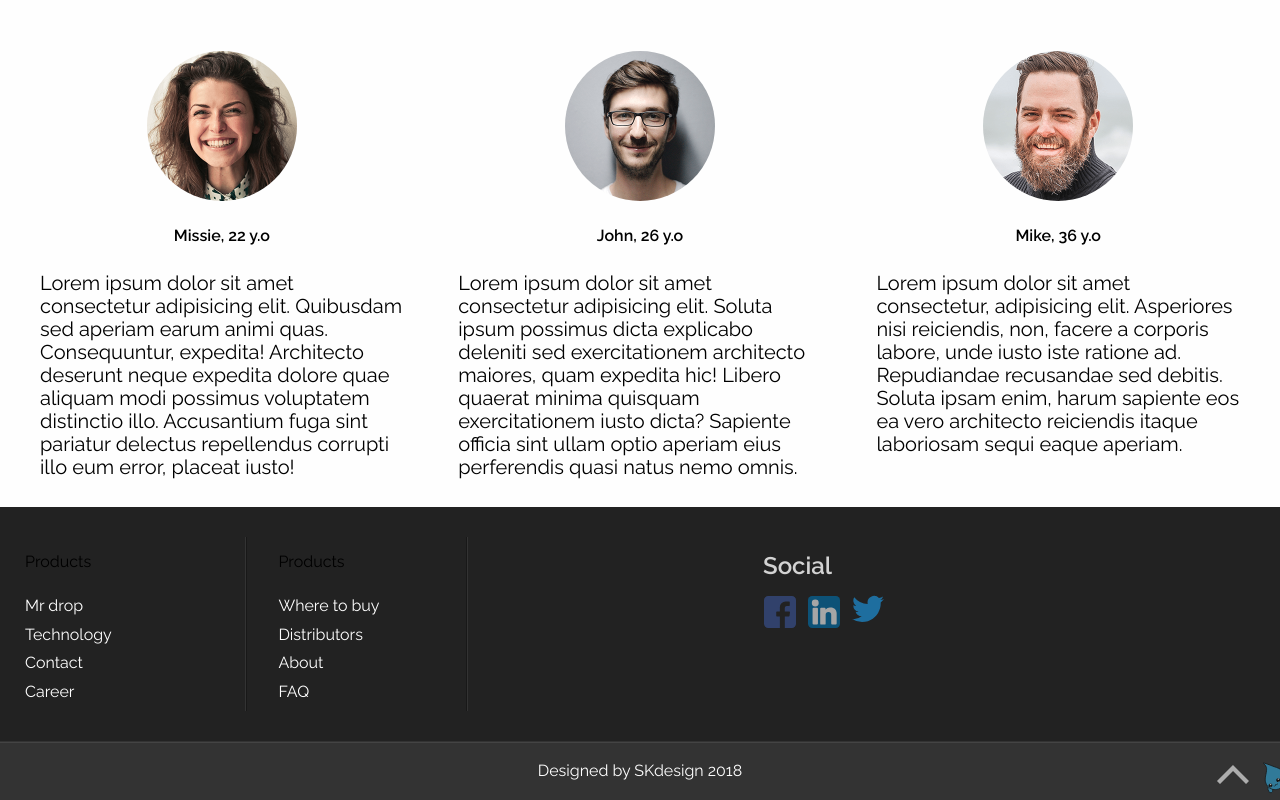
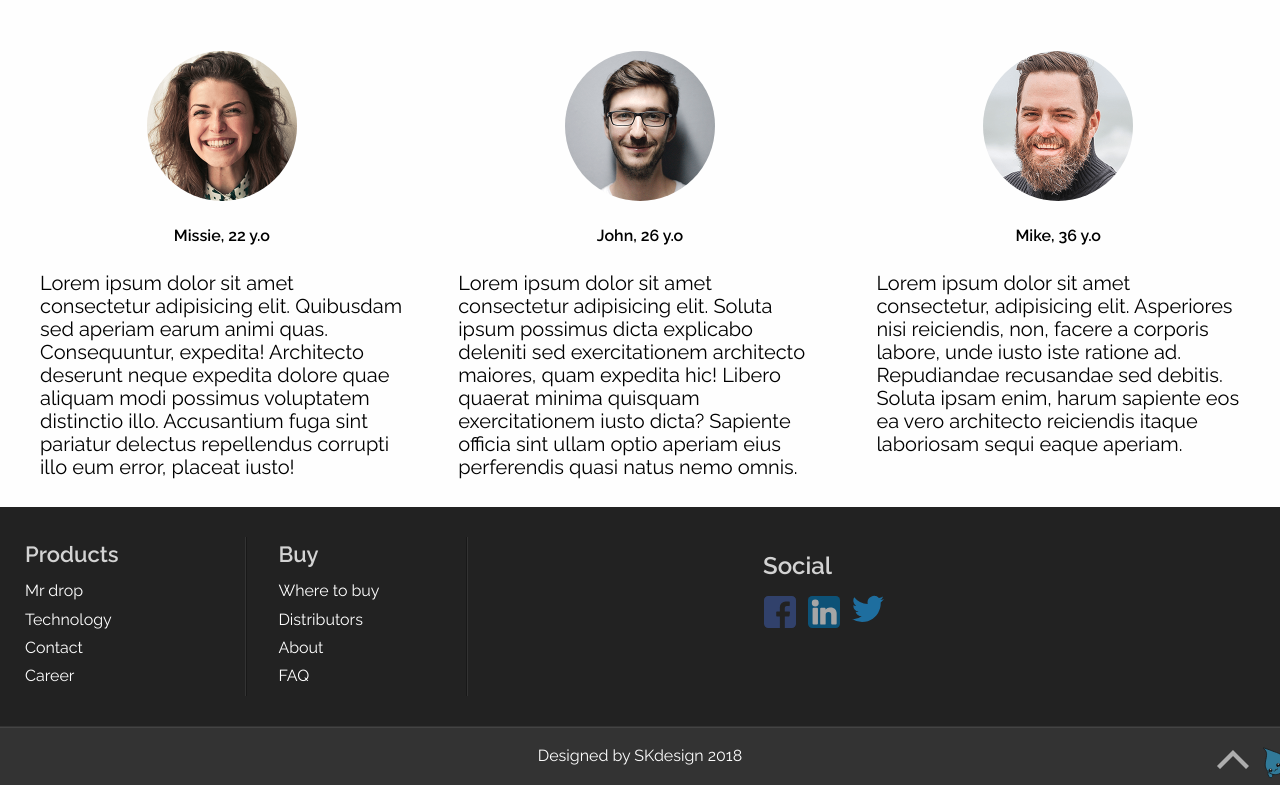
Before and after one commit to Zefearr/threesandbox, a website: page app/index.html in a window 1280 px wide. Shown: the part 2437-3237 px from the top of the page. Drawn offline with Linux system fonts and the light colour scheme.

Commit message:
replaced some h2 with p

```diff
--- a/app/assets/styles/modules/_site-footer.css
+++ b/app/assets/styles/modules/_site-footer.css
@@ -65,6 +65,15 @@
               border-right:1px solid #333;
         }
 
+    }
+    &__nav p, &__nav-social p {
+        margin:0;
+        padding:0;
+        color:#fff;
+        font-size:22px;
+        font-weight:600;
+        color:lightgray;
+        padding:5px 0;
     }
     &__nav-social::after {
          content:'';
--- a/app/index.html
+++ b/app/index.html
@@ -6,7 +6,7 @@
     <meta http-equiv="X-UA-Compatible" content="ie=edge">
     <title>Silver Spring Mineral Water</title>
     <link href="https://fonts.googleapis.com/css?family=Raleway:400,500,600" rel="stylesheet">
-    <link rel="icon" type="image/png" href="favicon.png"/>
+    <link rel="shortcut icon" type="image/png" href="assets/images/favicon.png"/>
     <!--build:css assets/styles/styles.css-->
     <link rel="stylesheet" href="temp/styles/styles.css">
     <!--endbuild-->
@@ -190,7 +190,7 @@
                                 <li><a href="#">Career</a></li>
                             </ul>
                             <ul class="site-footer__nav-social">
-                                    <li><p>Products</p></li>
+                                    <li><p>Buy</p></li>
                                     <li><a href="#">Where to buy</a></li>
                                     <li><a href="#">Distributors</a></li>
                                     <li><a href="#">About</a></li>
--- a/app/temp/styles/styles.css
+++ b/app/temp/styles/styles.css
@@ -1381,6 +1381,15 @@ right:0;
 
     }
     }
+.site-footer__nav p, .site-footer__nav-social p {
+        margin:0;
+        padding:0;
+        color:#fff;
+        font-size:22px;
+        font-weight:600;
+        color:lightgray;
+        padding:5px 0;
+    }
 .site-footer__nav-social::after {
          content:'';
          display:block;
--- a/gulp/tasks/build.js
+++ b/gulp/tasks/build.js
@@ -21,7 +21,7 @@ gulp.task('deleteDist', ['icons'], function(){
 })
 
 gulp.task('optimizeImg', ['deleteDist'], function(){
-    return gulp.src(['./app/assets/images/**/*', '!./app/assets/images/icons', '!./app/assets/images/icons/**/*'])
+    return gulp.src(['./app/assets/images/**/*', './app/favicon.png', '!./app/assets/images/icons', '!./app/assets/images/icons/**/*'])
         .pipe(imageMin({
            multipass: true,
            progressive: true
```
Also changed, not shown: docs/index.html (+13 -19 lines), app/assets/images/favicon.png (added), docs/assets/images/favicon.png (added), 2 other files.
